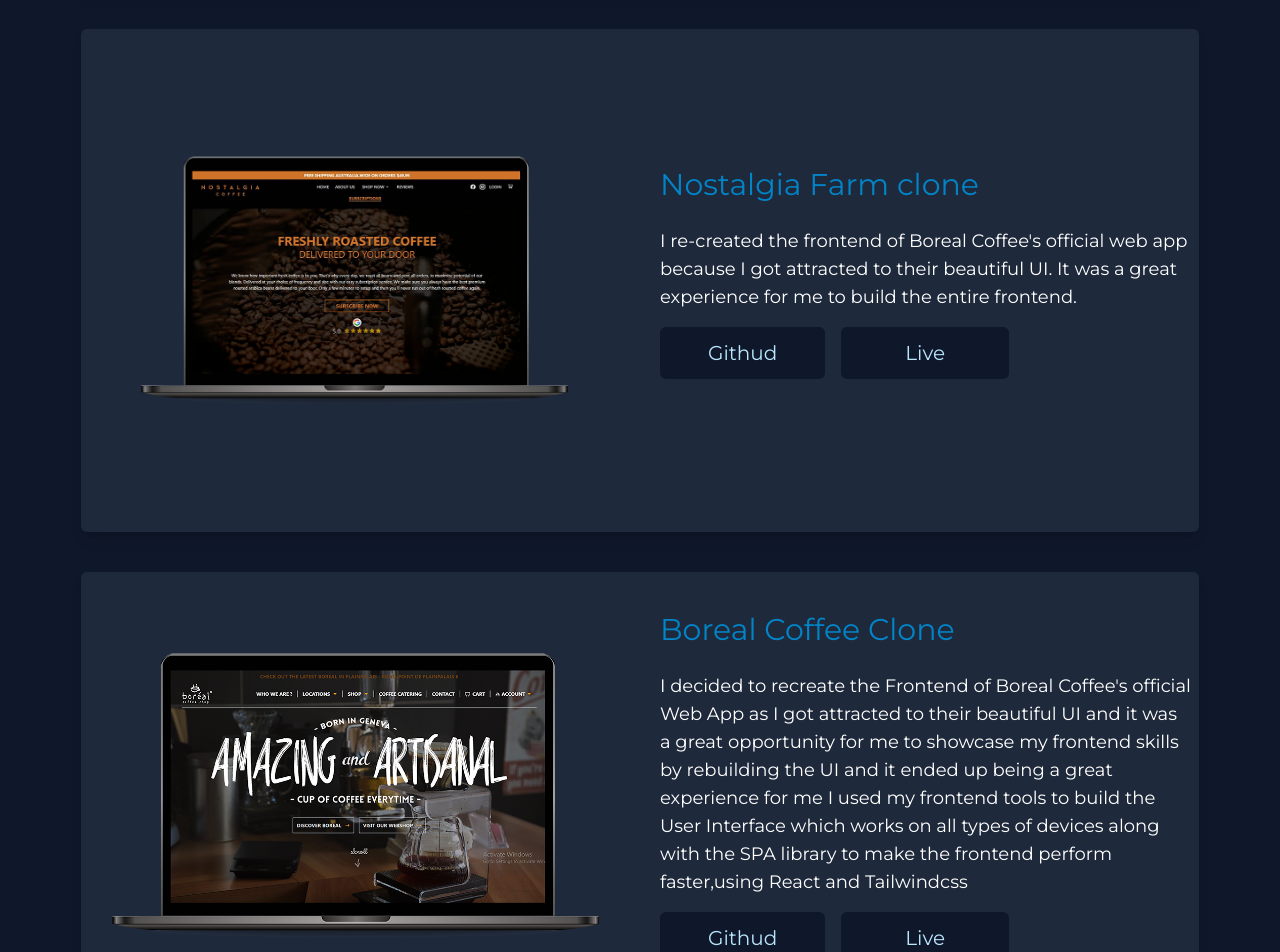
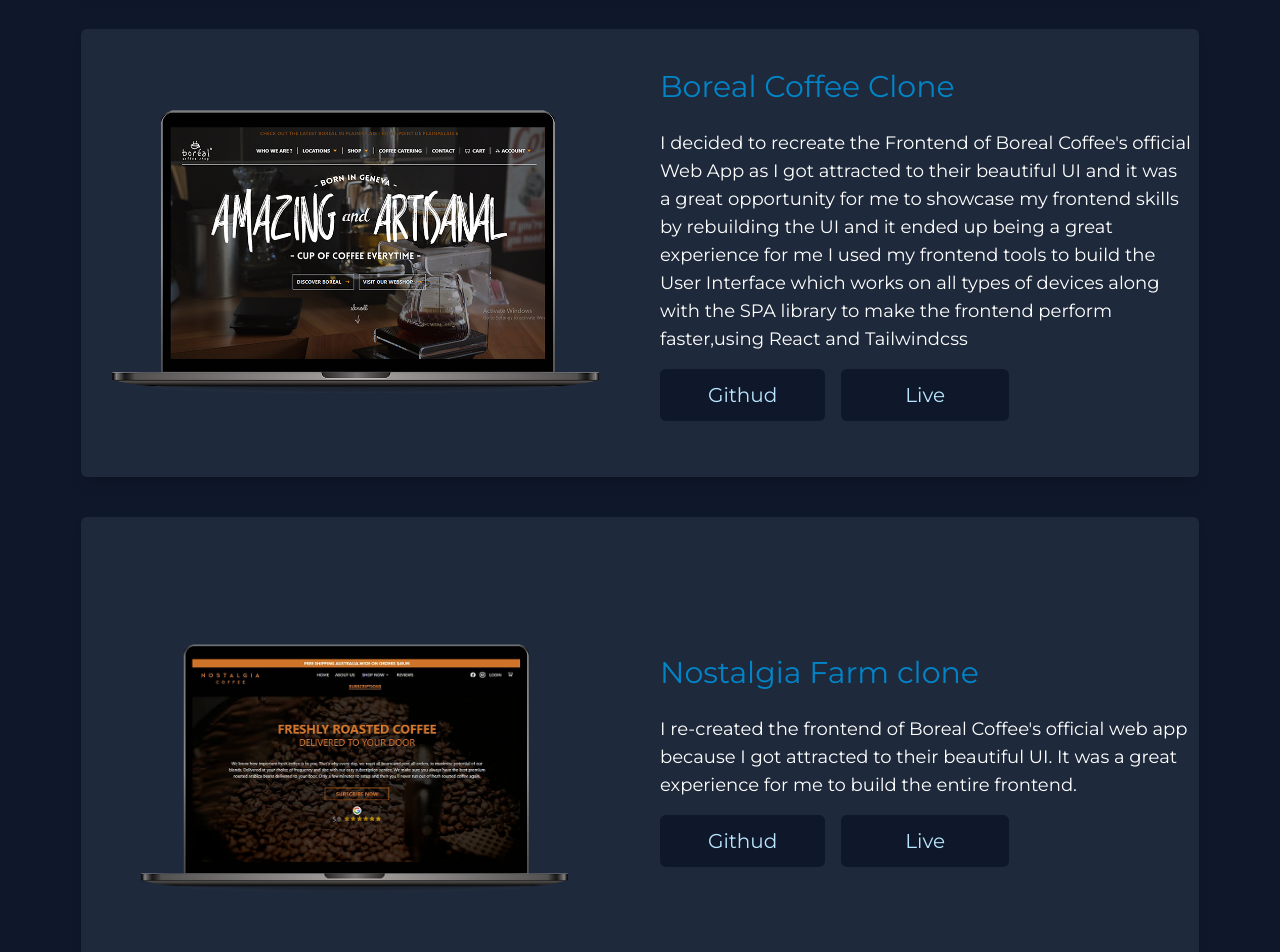
Before and after one commit to JohnsonPrah/Portfolio, a React (Create React App) app: page / in a window 1280 px wide. Shown: the part 2780-3732 px from the top of the page. Built offline with nearby package versions, Linux system fonts and the light colour scheme.

Commit message:
first commit

```diff
--- a/src/projectsData.js
+++ b/src/projectsData.js
@@ -18,21 +18,21 @@
     },
 
     {
+        id : "1",
+        display : "boreal.png",
+        title : "Boreal Coffee Clone",
+        description : "I decided to recreate the Frontend of Boreal Coffee's official Web App as I got attracted to their beautiful UI and it was a great opportunity for me to showcase my frontend skills by rebuilding the UI and it ended up being a great experience for me I used my frontend tools to build the User Interface which works on all types of devices along with the SPA library to make the frontend perform faster,using React and Tailwindcss",
+        github : "https://github.com/JohnsonPrah/Boreal-Coffee-Clone",
+        live : "https://boreal-clone.netlify.app/"
+    },
+
+    {
         id : "2",
         display : "Coffee.png",
         title : "Nostalgia Farm clone",
         description : "I re-created the frontend of Boreal Coffee's official web app because I got attracted to their beautiful UI. It was a great experience for me to build the entire frontend. ",
         github : "https://github.com/JohnsonPrah/Nostalgia-Website-Clone",
         live : "https://nostalgia-clone.netlify.app/"
-    },
-
-    {
-        id : "1",
-        display : "boreal.png",
-        title : "Boreal Coffee Clone",
-        description : "I decided to recreate the Frontend of Boreal Coffee's official Web App as I got attracted to their beautiful UI and it was a great opportunity for me to showcase my frontend skills by rebuilding the UI and it ended up being a great experience for me I used my frontend tools to build the User Interface which works on all types of devices along with the SPA library to make the frontend perform faster,using React and Tailwindcss",
-        github : "https://github.com/JohnsonPrah/Boreal-Coffee-Clone",
-        live : "https://boreal-clone.netlify.app/"
     }
 
 ]
```
